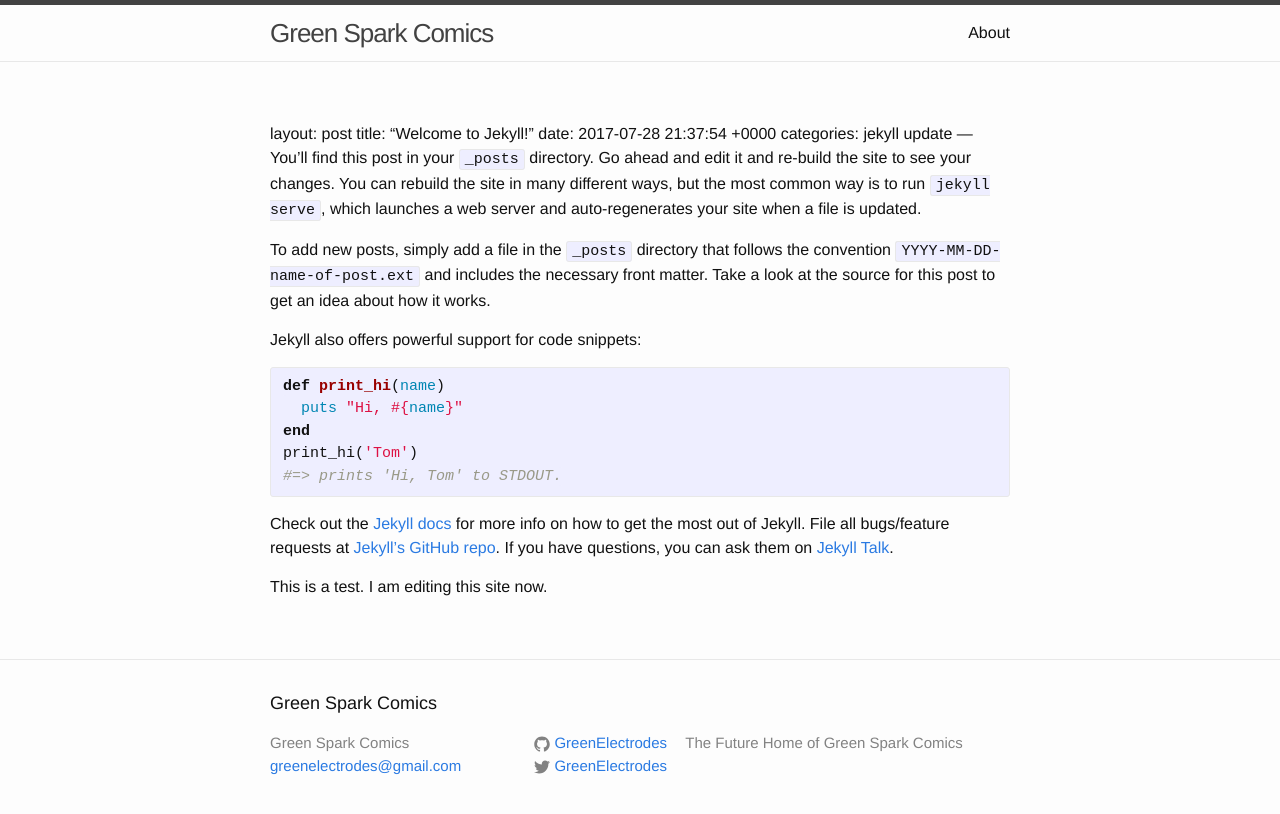
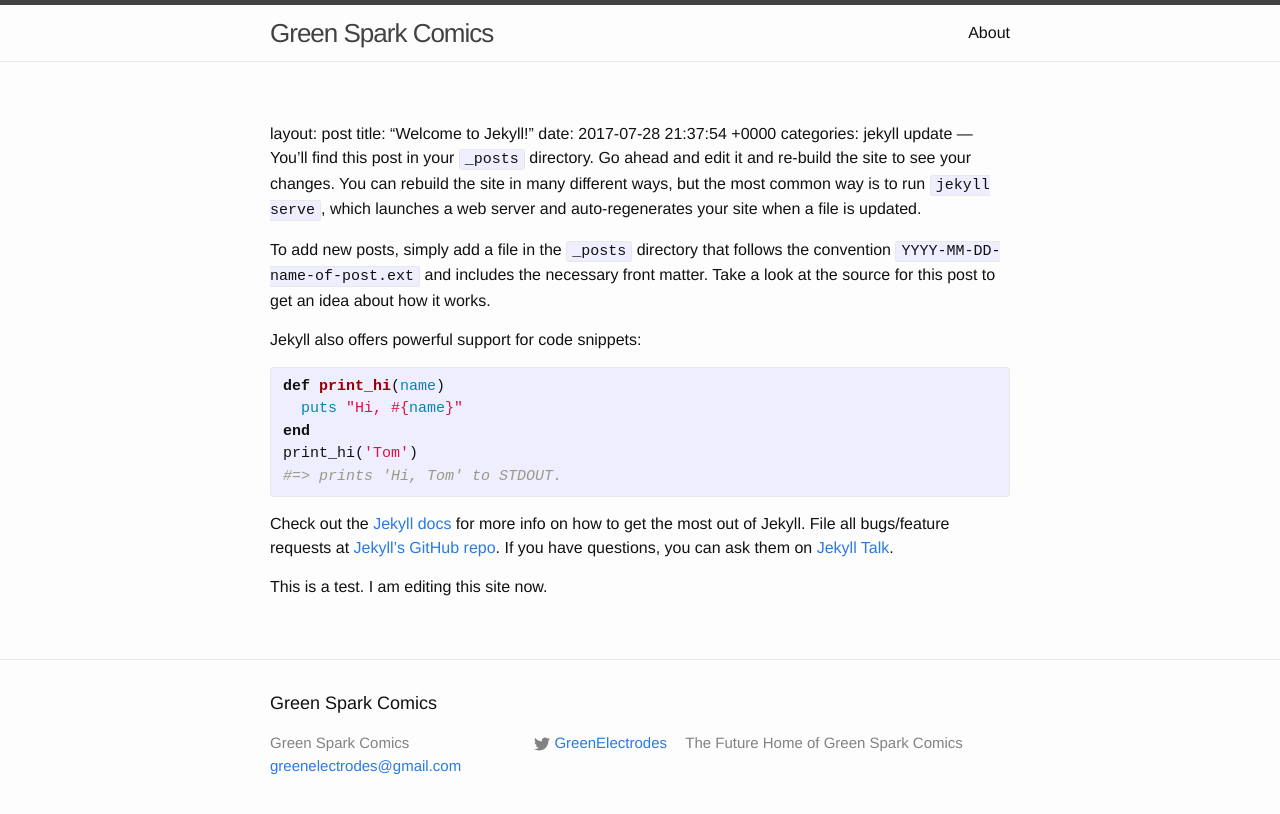
Before and after one commit to GreenElectrodes/greenelectrodes.github.io, a Jekyll site: the page built from sample_post/2017-07-28-welcome-to-jekyll.markdown, in a window 1280 px wide. Shown: the top 814 px of the page. Built offline with Jekyll 4.4.1, drawn with Linux system fonts in a browser that asks for light colours; our own code applies the rules of GitHub Pages for plain Markdown files.

Commit message:
Update _config.yml

```diff
--- a/_config.yml
+++ b/_config.yml
@@ -13,7 +13,7 @@ description: > # this means to ignore newlines until "baseurl:"
 baseurl: "" # the subpath of your site, e.g. /blog
 url: "http://greensparkcomics.com" # the base hostname & protocol for your site
 twitter_username: GreenElectrodes
-github_username:  GreenElectrodes
+github_username:
 
 # Build settings
 markdown: kramdown
```
